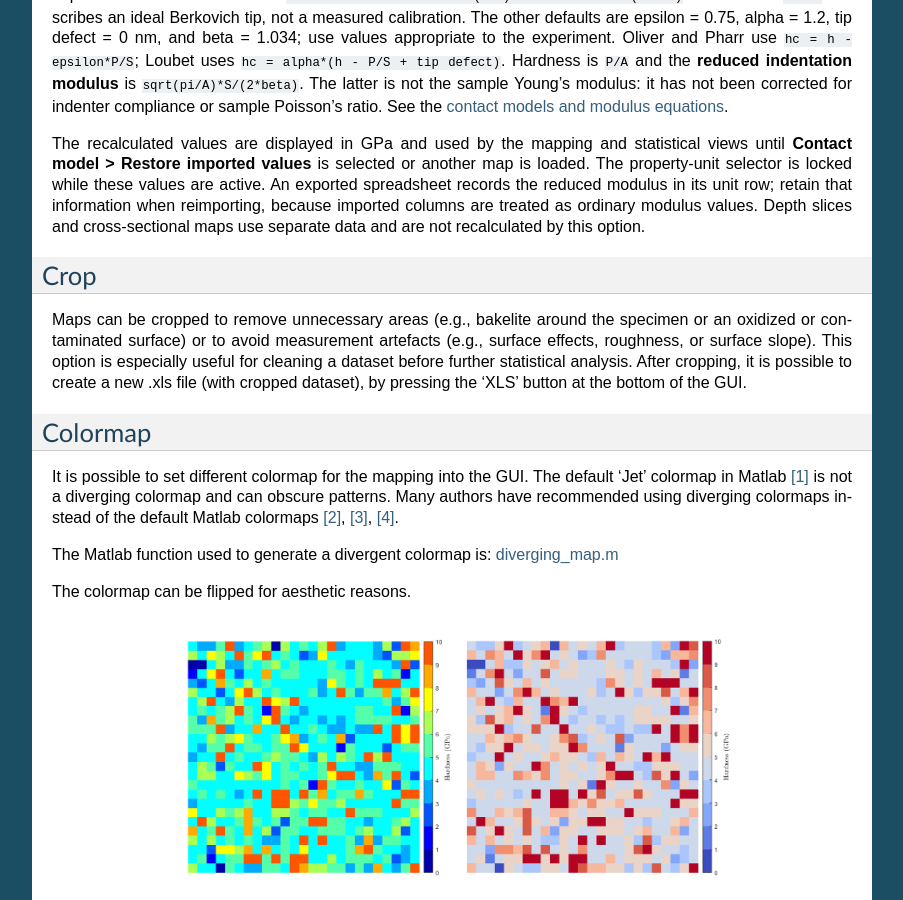
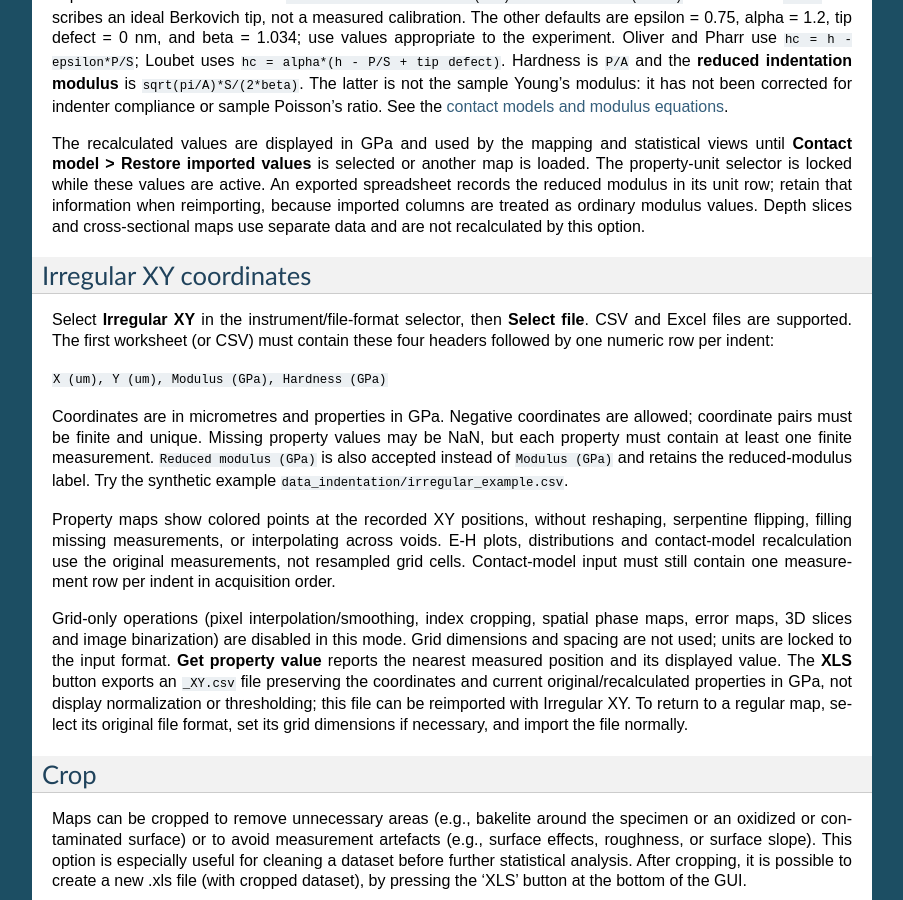
Before and after one commit to DavidMercier/TriDiMap, a Sphinx documentation site: the page built from docs/map_options.rst, in a window 1280 px wide and 900 px high, scrolled down 817 px. Shown: the whole window, without its empty margins (198-1101 px from the left). Built offline with Sphinx 7.4.7, drawn with Linux system fonts in a browser that asks for light colours; some of the changed text lies outside the part shown.

Commit message:
added options to load map grid with non-uniform spacing

```diff
--- a/docs/map_options.rst
+++ b/docs/map_options.rst
@@ -70,6 +70,38 @@ unit row; retain that information when reimporting, because imported columns
 are treated as ordinary modulus values. Depth slices and cross-sectional maps
 use separate data and are not recalculated by this option.
 
+Irregular XY coordinates
+-----------------------
+
+Select **Irregular XY** in the instrument/file-format selector, then **Select
+file**. CSV and Excel files are supported. The first worksheet (or CSV) must
+contain these four headers followed by one numeric row per indent:
+
+``X (um), Y (um), Modulus (GPa), Hardness (GPa)``
+
+Coordinates are in micrometres and properties in GPa. Negative coordinates are
+allowed; coordinate pairs must be finite and unique. Missing property values
+may be NaN, but each property must contain at least one finite measurement.
+``Reduced modulus (GPa)`` is also accepted instead of ``Modulus (GPa)`` and
+retains the reduced-modulus label.
+Try the synthetic example ``data_indentation/irregular_example.csv``.
+
+Property maps show colored points at the recorded XY positions, without
+reshaping, serpentine flipping, filling missing measurements, or interpolating
+across voids. E-H plots, distributions and contact-model recalculation use the
+original measurements, not resampled grid cells. Contact-model input must still
+contain one measurement row per indent in acquisition order.
+
+Grid-only operations (pixel interpolation/smoothing, index cropping, spatial
+phase maps, error maps, 3D slices and image binarization) are disabled in this
+mode. Grid dimensions and spacing are not used; units are locked to the input
+format. **Get property value** reports the nearest measured position and its
+displayed value. The **XLS** button exports an ``_XY.csv`` file preserving the
+coordinates and current original/recalculated properties in GPa, not display
+normalization or thresholding; this file can be reimported with Irregular XY.
+To return to a regular map, select its original file format, set its grid
+dimensions if necessary, and import the file normally.
+
 Crop
 ---------------------------
 
```
Also changed, not shown: 13 other files.
